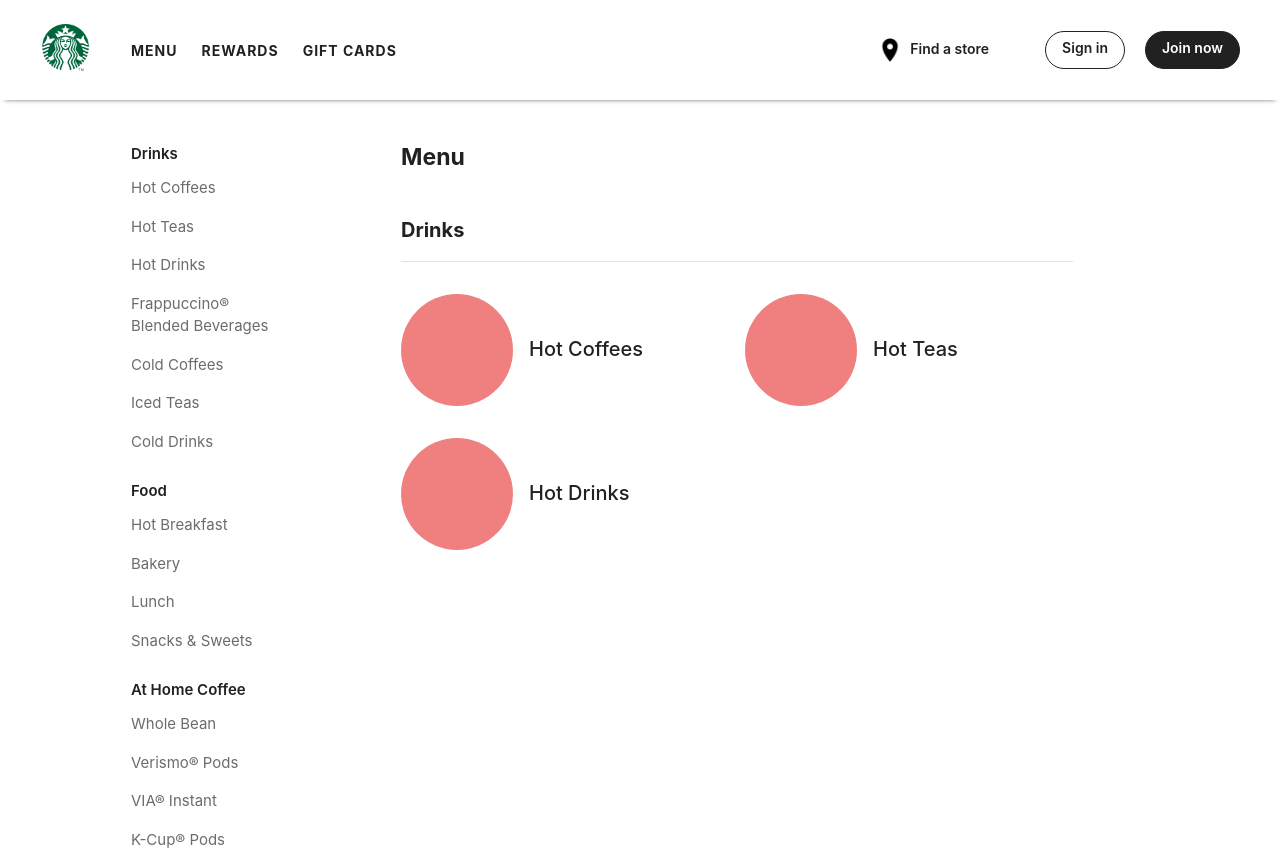
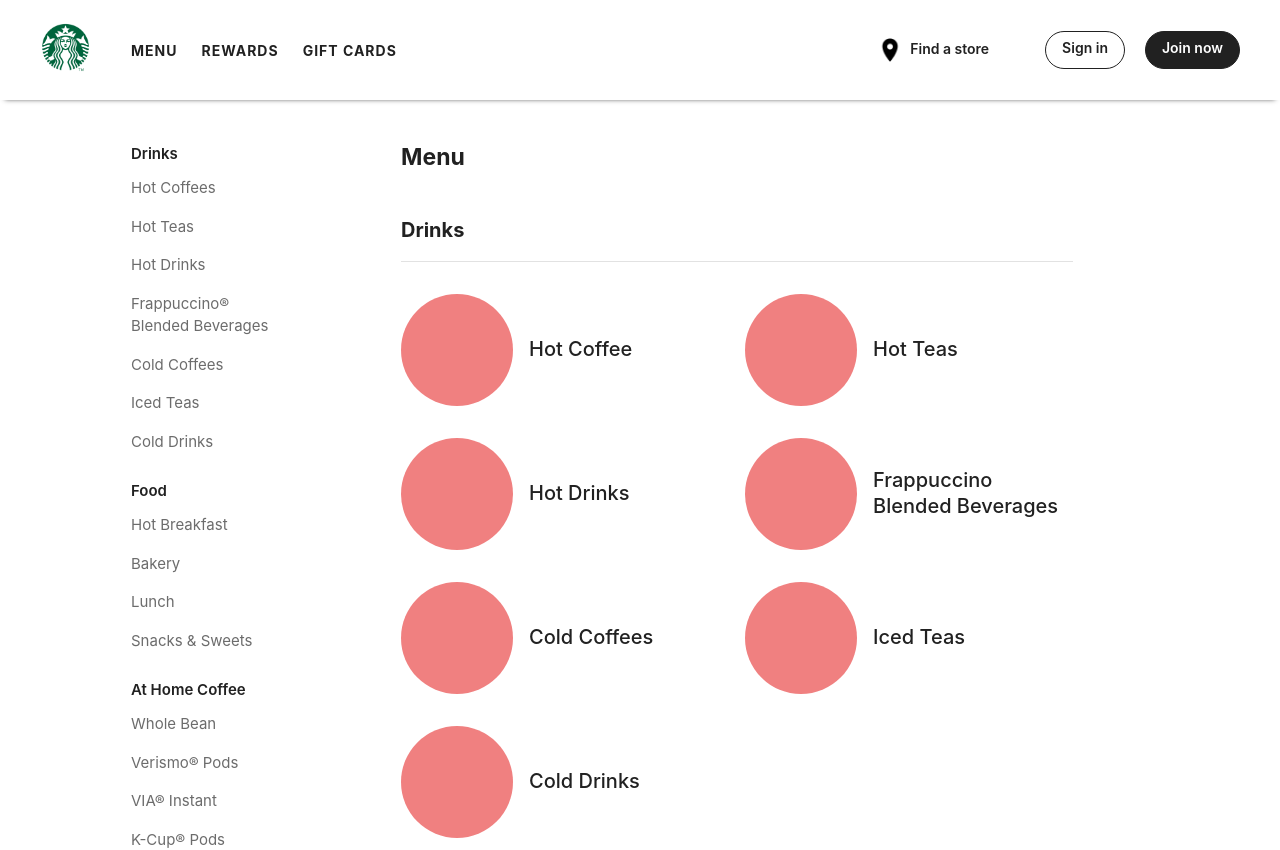
Before and after one commit to Darshan8190/Capstone-Project---Starbucks-Clone, a React (Create React App) app: page /menu in a window 1280 px wide. Shown: the top 850 px of the page. Built offline with nearby package versions, Linux system fonts and the light colour scheme.

Commit message:
Items displayed : done

```diff
--- a/src/Components/Menu/ElaboratedMenu/ElaboratedMenu.js
+++ b/src/Components/Menu/ElaboratedMenu/ElaboratedMenu.js
@@ -1,53 +1,31 @@
 import React, { Component } from 'react';
 import classes from './ElaboratedMenu.module.css'
+
+import ItemSection from './ItemSection/ItemSection'
 
 class ElaboratedMenu extends Component {
 
     state = {
-        sectionHeadings : ["Drinks", "Food", "At Home Coffee"]
+        sectionHeadings : ["Drinks", "Food", "At Home Coffee"],
+        Drinks : ["Hot Coffee", "Hot Teas", "Hot Drinks", "Frappuccino Blended Beverages", "Cold Coffees", "Iced Teas", "Cold Drinks"],
+        Food : ["Hot Breakfast", "Bakery", "Lunch", "Snacks & Sweets"],
+        "At Home Coffee" : ["Whole Bean", "Verismo Pods", "VIA Instant", "K-Cup Pods"]
     }
 
     render() {
+        let sectionHeading = null;
+        sectionHeading = this.state.sectionHeadings.map( sectionHeading => {
+           return <ItemSection key={sectionHeading} sectionItemHeading={sectionHeading} drinkItems={this.state.Drinks}/>
+        })
 
-        let sectionHeading = ""
-        sectionHeading = this.state.sectionHeadings.map( sectionHeading => {
-
-        })
         return (
             <div className={classes.elaboratedMenuWrapper}>
                 <h1 className={classes.menuHeading}>Menu</h1>
-                <section className={classes.sectionDrinks}>
-                    <h2 className={classes.heading}>Drinks</h2>
-                    <hr className={classes.hrLine}></hr>
-                    <div className={classes.inventoryWrapper}>
+                {sectionHeading}
+                {/* <ItemSection sectionItemHeading="Drinks" drinkItems={this.state.Drinks}/>
+                <br/>
+                <ItemSection sectionItemHeading="Drinks" drinkItems={this.state.Drinks}/> */}
 
-                        <div className={classes.itemBox}>
-                            <div className={classes.itemFlexContainer}>
-                                <div className={classes.imageBox}></div>
-                                <h3 className={classes.itemHeading}>Hot Coffees</h3>
-                                <a href="/menu/drinks/hot-coffees" className={classes.itemLinkOverlay}></a>
-                            </div>
-                        </div>
-
-                        <div className={classes.itemBox}>
-                            <div className={classes.itemFlexContainer}>
-                                <div className={classes.imageBox}></div>
-                                <h3 className={classes.itemHeading}>Hot Teas</h3>
-                                <a href="/menu/drinks/hot-teas" className={classes.itemLinkOverlay}></a>
-                            </div>
-                        </div>
-
-                        <div className={classes.itemBox}>
-                            <div className={classes.itemFlexContainer}>
-                                <div className={classes.imageBox}></div>
-                                <h3 className={classes.itemHeading}>Hot Drinks</h3>
-                                <a href="/menu/drinks/hot-drinks" className={classes.itemLinkOverlay}></a>
-                            </div>
-                        </div>
-
-                    </div>
-
-                </section>
             </div>
         )
     }
--- a/src/Components/Menu/ElaboratedMenu/ElaboratedMenu.module.css
+++ b/src/Components/Menu/ElaboratedMenu/ElaboratedMenu.module.css
@@ -3,7 +3,8 @@
     padding-right: 18%!important;
     margin-top: 4rem!important;
     flex: 1 1 0;
-    overflow: auto;
+    /* overflow: auto; */
+    height: 100%;
 }
 
 .menuHeading{
@@ -12,76 +13,3 @@
     font-size: 2.3rem;
     margin: 0;
 }
-
-.sectionDrinks{
-    padding-bottom: 4rem!important;
-}
-
-.heading{
-    font-size: 2rem;
-    line-height: 1.4rem;
-    font-weight: 700!important;
-    padding-bottom: 2.4rem!important;
-    margin: 0;
-}
-
-.hrLine{
-    border: 0;
-    margin: 0;
-    padding-bottom: 3.2rem!important;
-
-}
-.hrLine::before{
-    content: "";
-    display: block;
-    border-top: 1px solid #e2e2e2;
-}
-
-.inventoryWrapper{
-    margin: 0 -0.8rem;
-    display: block;
-    padding: 0;
-    text-align: center;
-}
-
-.itemBox{
-    padding: 0 0.8rem;
-    width: 50%;
-    margin-bottom: 3.2rem!important;
-    position: relative;
-    /* display: inline-block; */
-    text-align: left;
-    float: left;
-}
-
-.itemFlexContainer{
-    display: flex!important;
-    align-items: center!important;
-}
-
-.imageBox{
-    max-width: 112px;
-    height: 112px;
-    background-color: lightcoral;
-    border-radius: 50%;
-    width: 100%;
-    margin-right: 1.6rem!important;
-}
-
-.itemHeading{
-    font-size: 2rem;
-    line-height: 1.263;
-    font-weight: 500;
-}
-
-.itemLinkOverlay{
-    position: absolute;
-    bottom: 0;
-    left: 0;
-    top: 0;
-    right: 0;
-    height: 100%;
-    width: 100%;
-    display: block;
-    cursor: pointer;
-}
--- /dev/null
+++ b/src/Components/Menu/ElaboratedMenu/ItemSection/Item/Item.js
@@ -0,0 +1,17 @@
+import React from 'react';
+import classes from './Item.module.css'
+
+const item = (props) => (
+
+
+    <div className={classes.itemBox}>
+        <div className={classes.itemFlexContainer}>
+            <div className={classes.imageBox}></div>
+            <h3 className={classes.itemHeading}>{props.itemName}</h3>
+            <a href="/menu/drinks/hot-coffees" className={classes.itemLinkOverlay}></a>
+        </div>
+    </div>
+
+)
+
+export default item;
--- /dev/null
+++ b/src/Components/Menu/ElaboratedMenu/ItemSection/Item/Item.module.css
@@ -0,0 +1,42 @@
+
+.itemBox{
+    padding: 0 0.8rem;
+    width: 50%;
+    margin-bottom: 3.2rem!important;
+    position: relative;
+    /* display: inline-block; */
+    text-align: left;
+    float: left;
+}
+
+.itemFlexContainer{
+    display: flex!important;
+    align-items: center!important;
+}
+
+.imageBox{
+    max-width: 112px;
+    height: 112px;
+    background-color: lightcoral;
+    border-radius: 50%;
+    width: 100%;
+    margin-right: 1.6rem!important;
+}
+
+.itemHeading{
+    font-size: 2rem;
+    line-height: 1.263;
+    font-weight: 500;
+}
+
+.itemLinkOverlay{
+    position: absolute;
+    bottom: 0;
+    left: 0;
+    top: 0;
+    right: 0;
+    height: 100%;
+    width: 100%;
+    display: block;
+    cursor: pointer;
+}
--- a/src/Components/Menu/ElaboratedMenu/ItemSection/ItemSection.js
+++ b/src/Components/Menu/ElaboratedMenu/ItemSection/ItemSection.js
@@ -1,5 +1,44 @@
-import React from 'react';
+import React, { Component } from 'react';
+import classes from './ItemSection.module.css'
 
-const itemSection = (props) => ();
+import Item from './Item/Item'
 
-export default itemSection;
+class ItemSection extends Component {
+    render(){
+
+        let items = null;
+        items = this.props.drinkItems.map(item => {
+            return <Item key={item} itemName={item}/>
+        })
+        return (
+            <section className={classes.sectionDrinks}>
+            <h2 className={classes.heading}>{this.props.sectionItemHeading}</h2>
+            <hr className={classes.hrLine}></hr>
+            <div className={classes.inventoryWrapper}>
+                {/* <Item drinkItems={this.props.drinkItems}/> */}
+                {items}
+                {/* <div className={classes.itemBox}>
+                    <div className={classes.itemFlexContainer}>
+                        <div className={classes.imageBox}></div>
+                        <h3 className={classes.itemHeading}>Hot Teas</h3>
+                        <a href="/menu/drinks/hot-teas" className={classes.itemLinkOverlay}></a>
+                    </div>
+                </div>
+
+                <div className={classes.itemBox}>
+                    <div className={classes.itemFlexContainer}>
+                        <div className={classes.imageBox}></div>
+                        <h3 className={classes.itemHeading}>Hot Drinks</h3>
+                        <a href="/menu/drinks/hot-drinks" className={classes.itemLinkOverlay}></a>
+                    </div>
+                </div> */}
+
+            </div>
+
+        </section>
+        )
+    }
+}
+
+
+export default ItemSection;
--- /dev/null
+++ b/src/Components/Menu/ElaboratedMenu/ItemSection/ItemSection.module.css
@@ -0,0 +1,35 @@
+
+.sectionDrinks{
+    padding-bottom: 4rem!important;
+    display: flex;
+    width: 100%;
+    height: 100%;
+    flex-direction: column;
+}
+
+.heading{
+    font-size: 2rem;
+    line-height: 1.4rem;
+    font-weight: 700!important;
+    padding-bottom: 2.4rem!important;
+    margin: 0;
+}
+
+.hrLine{
+    border: 0;
+    margin: 0;
+    padding-bottom: 3.2rem!important;
+
+}
+.hrLine::before{
+    content: "";
+    display: block;
+    border-top: 1px solid #e2e2e2;
+}
+
+.inventoryWrapper{
+    margin: 0 -0.8rem;
+    display: block;
+    padding: 0;
+    text-align: center;
+}
--- a/src/Components/Menu/Menu.module.css
+++ b/src/Components/Menu/Menu.module.css
@@ -4,7 +4,7 @@
 }
 
 .Wrapper{
-    height: 500px;
+    height: auto;
     /* width: 100%; */
     padding-left: 13.1rem;
     display: flex;
```
